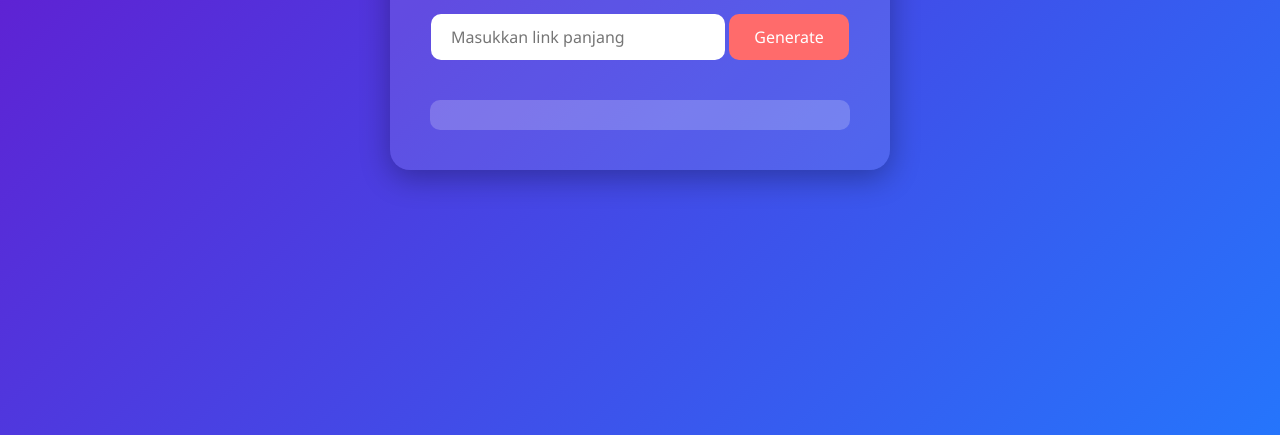
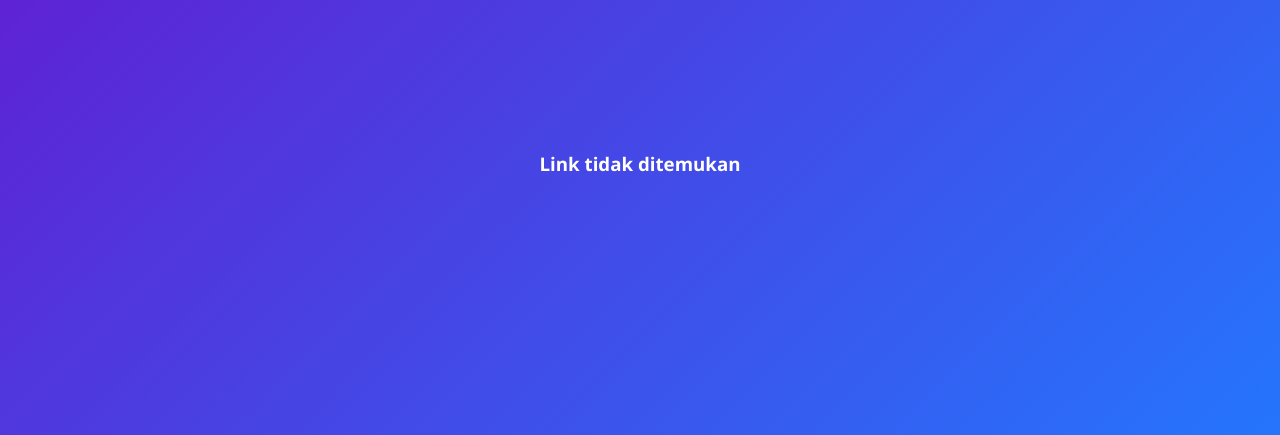
Before and after one commit to yantonuri917/Short-, a plain HTML site: page index.html in a window 1280 px wide. Shown: the part 365-800 px from the top of the page. Drawn offline with Linux system fonts and the light colour scheme.

Commit message:
Update index.html

```diff
--- a/index.html
+++ b/index.html
@@ -128,21 +128,28 @@
   links[code] = url;
   saveLinks(links);
 
-      const shortUrl = location.origin + location.pathname + "#" + code;
+  const shortUrl = location.origin + "/" + code;
+
+  // ubah URL tanpa reload
+  history.pushState(null, "", "/" + code);
+
   document.getElementById("output").innerHTML =
     `Short link: <a href="${shortUrl}" target="_blank">${shortUrl}</a>`;
 }
 
     // === REDIRECT ===
-    const code = location.hash.substring(1);
+    const code = location.pathname.replace("/", "");
+
 if (code) {
   const links = loadLinks();
   if (links[code]) {
     location.href = links[code];
   } else {
-        document.body.innerHTML = "<h3 style='text-align:center;margin-top:20%;color:#fff;'>Link tidak ditemukan</h3>";
+    document.body.innerHTML =
+      "<h3 style='text-align:center;margin-top:20%;color:#fff;'>Link tidak ditemukan</h3>";
   }
 }
+
   </script>
 
   <script type="text/javascript">
```
Lines whose indentation alone changed are shown as unchanged.
